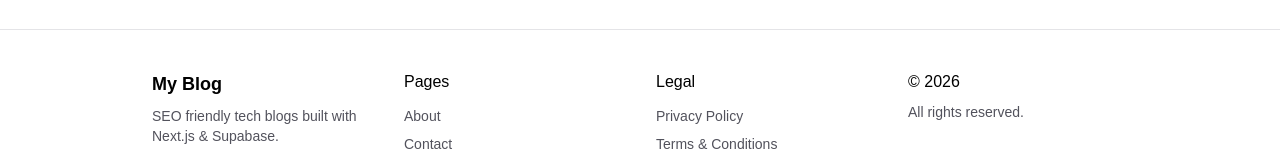
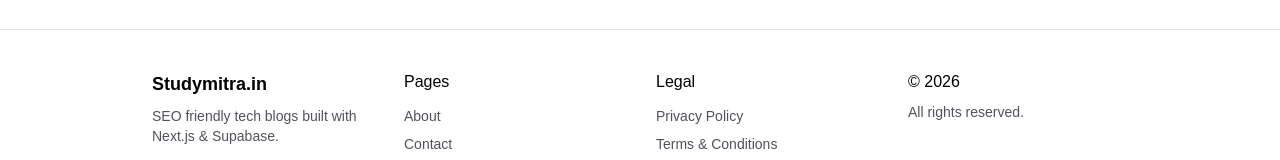
Before and after one commit to sudhir-kumar999/blog_next_js, a Next.js app: page /privacy-policy in a window 1280 px wide. Shown: the part 384-544 px from the top of the page. Built offline with nearby package versions, Linux system fonts and the light colour scheme; no server answers; the database is empty.

Commit message:
blog fix

```diff
--- a/app/layout.tsx
+++ b/app/layout.tsx
@@ -21,10 +21,10 @@
 export const metadata: Metadata = {
   metadataBase: new URL(SITE_BASE_URL),
   title: {
-    default: "My Blog",
-    template: "%s | My Blog",
+    default: "StudyMitra",
+    template: "%s | StudyMitra",
   },
-  description: "Read the latest blog posts without login",
+  description: "सरकारी योजनाएं, परीक्षा की तैयारी, और शिक्षा से जुड़ी जानकारी हिंदी में — StudyMitra पर पढ़ें।",
   robots: { index: true, follow: true },
   verification: {
     google: "C5p3Z0zxSQIohmRRIADX9u0Sn-8YlWcZ_JV0N3ftvvA",
--- a/components/Footer.tsx
+++ b/components/Footer.tsx
@@ -8,7 +8,7 @@
           {/* Brand */}
           <div>
             <h3 className="text-lg font-semibold text-black">
-              My Blog
+              Studymitra.in
             </h3>
             <p className="mt-2 text-sm text-zinc-600">
               SEO friendly tech blogs built with Next.js & Supabase.
```
